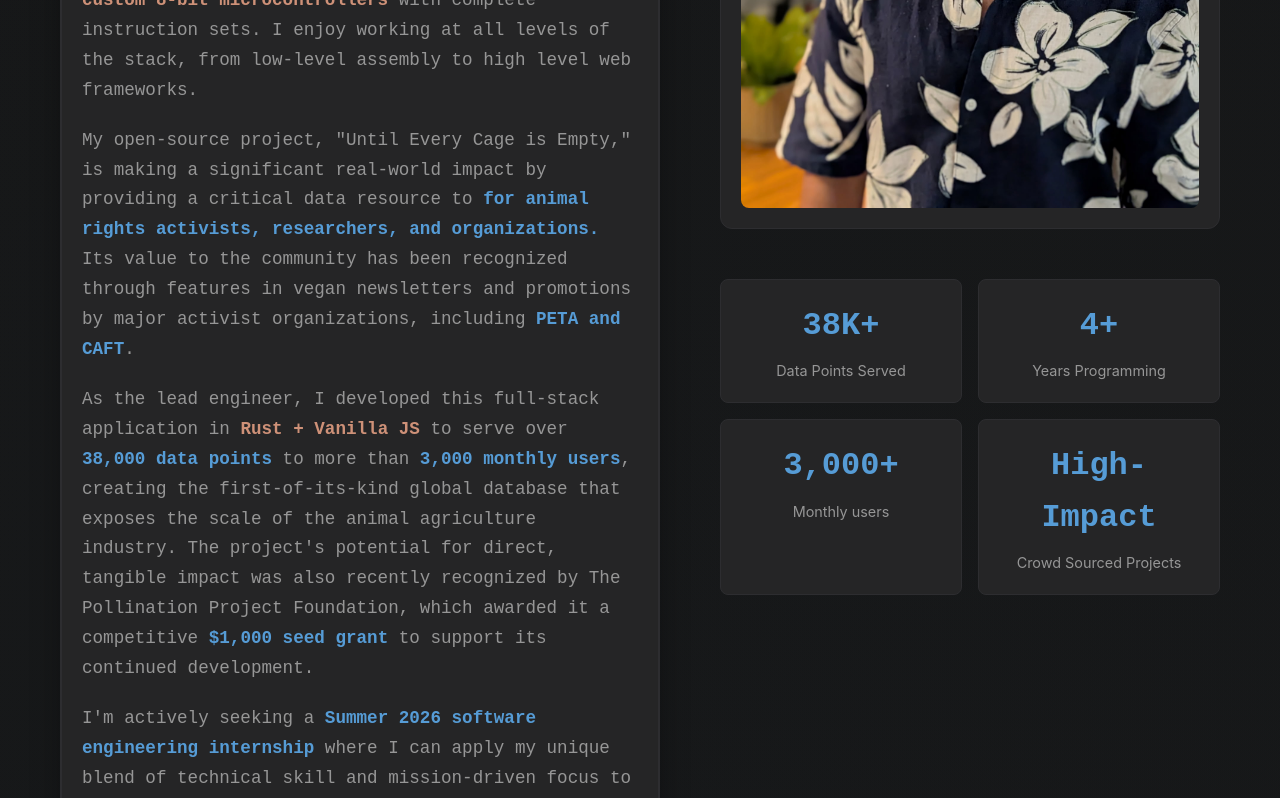
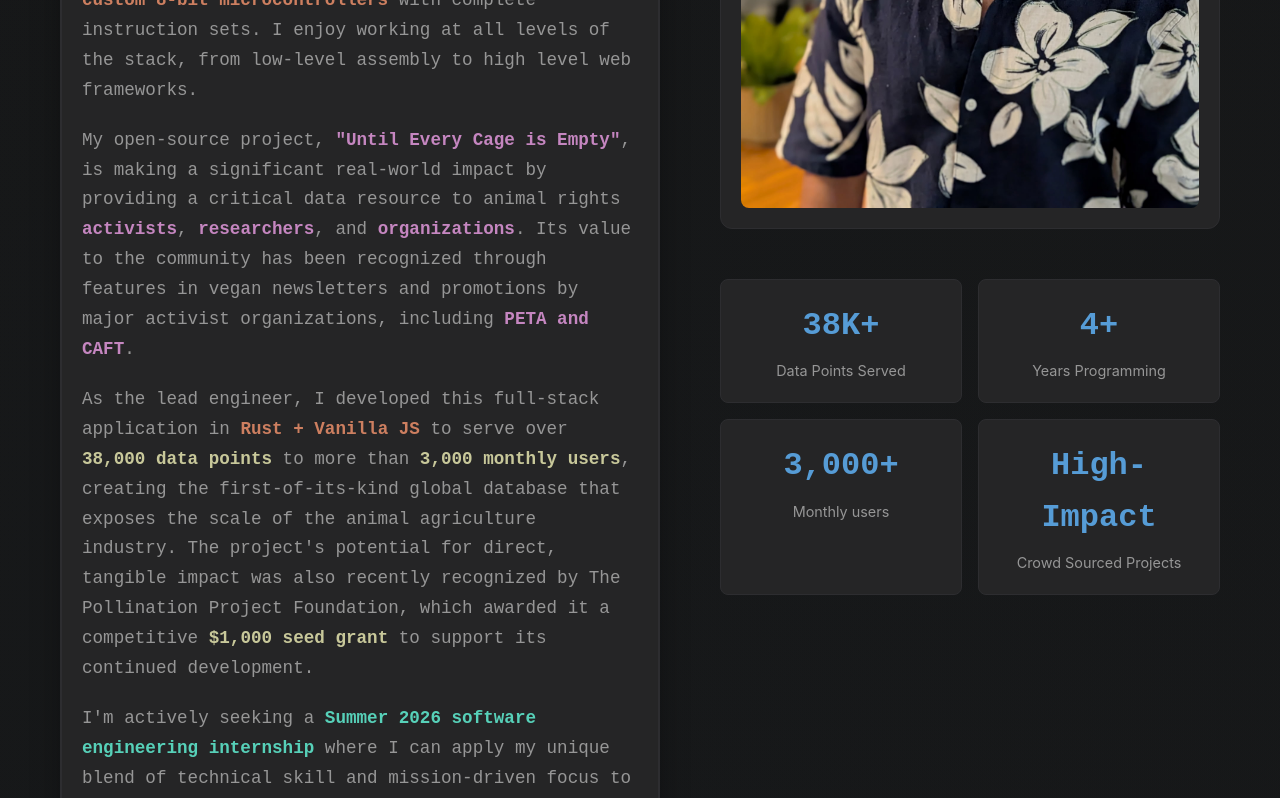
Before and after one commit to counterspecies/Portfolio-Website, a React (Create React App) app: page / in a window 1280 px wide. Shown: the part 1320-2118 px from the top of the page. Built offline with nearby package versions, Linux system fonts and the light colour scheme.

Commit message:
coloring updates

```diff
--- a/src/components/About.css
+++ b/src/components/About.css
@@ -33,6 +33,26 @@
 
 .rust-highlight {
   color: var(--accent-orange);
+  font-weight: 600;
+}
+
+.education-highlight {
+  color: var(--accent-green);
+  font-weight: 600;
+}
+
+.achievement-highlight {
+  color: var(--accent-yellow);
+  font-weight: 600;
+}
+
+.organization-highlight {
+  color: var(--accent-purple);
+  font-weight: 600;
+}
+
+.career-highlight {
+  color: var(--accent-green);
   font-weight: 600;
 }
 
--- a/src/components/About.js
+++ b/src/components/About.js
@@ -21,7 +21,7 @@ const About = () => {
               <div className="terminal-content">
                 <div className="about-description">
                   <p>
-                    I'm a mission driven software engineer, currently studying computer science at <span className="highlight">Southwestern Community College </span>.
+                    I'm a mission driven software engineer, currently studying computer science at <span className="education-highlight">Southwestern Community College </span>.
                     My journey in programming started at the age of 15, with my facination of low-level computing and systems design,
                     which has since evolved into a passion for building impactful software solutions.
                   </p>
@@ -34,20 +34,23 @@ const About = () => {
                   </p>
 
 
-                  <p>My open-source project, "Until Every Cage is Empty,"
+                  <p>My open-source project, <span className="organization-highlight">"Until Every Cage is Empty"</span>,
                     is making a significant real-world impact by providing a critical data resource
-                    to <span className="highlight">for animal rights activists, researchers, and organizations.</span> Its value to the community has been recognized through features in vegan newsletters and promotions by major activist organizations,
-                    including <span className="highlight">PETA and CAFT</span>.</p>
+                    to animal rights <span className="organization-highlight">
+                      activists</span>, <span className="organization-highlight">
+                      researchers</span>, and <span className="organization-highlight">
+                      organizations</span>. Its value to the community has been recognized through features in vegan newsletters and promotions by major activist organizations,
+                    including <span className="organization-highlight">PETA and CAFT</span>.</p>
 
                     <p>
                     As the lead engineer,
-                    I developed this full-stack application in <span className="rust-highlight">Rust + Vanilla JS</span> to serve over <span className="highlight">38,000 data points</span> to more than <span className="highlight">3,000 monthly users</span>,
+                    I developed this full-stack application in <span className="rust-highlight">Rust + Vanilla JS</span> to serve over <span className="achievement-highlight">38,000 data points</span> to more than <span className="achievement-highlight">3,000 monthly users</span>,
                     creating the first-of-its-kind global database that exposes the scale of the animal agriculture industry.
                     The project's potential for direct, tangible impact was also recently recognized by The Pollination Project Foundation,
-                    which awarded it a competitive <span className="highlight">$1,000 seed grant</span> to support its continued development.
+                    which awarded it a competitive <span className="achievement-highlight">$1,000 seed grant</span> to support its continued development.
                     </p>
                   <p>
-                    I'm actively seeking a <span className="highlight"> Summer 2026 software engineering internship </span> where I can apply my unique blend of technical skill and mission-driven focus to a team building meaningful projects.
+                    I'm actively seeking a <span className="career-highlight"> Summer 2026 software engineering internship </span> where I can apply my unique blend of technical skill and mission-driven focus to a team building meaningful projects.
                   </p>
                 </div>
               </div>
--- a/src/index.css
+++ b/src/index.css
@@ -13,11 +13,11 @@
   --text-primary: #d4d4d4;
   --text-secondary: #969696;
   --accent-blue: #569cd6;
-  --accent-green: #4ec9b0;
-  --accent-orange: #ce9178;
+  --accent-green: #57d1b9;
+  --accent-orange: #cd7f60;
   --accent-purple: #c586c0;
   --accent-red: #f44747;
-  --accent-yellow: #dcdcaa;
+  --accent-yellow: #c8c89a;
 
   /* Custom additions */
   --gradient-primary: linear-gradient(135deg, var(--accent-blue), var(--accent-purple));
@@ -74,7 +74,6 @@ code, pre {
 /* Smooth scrolling */
 html {
   scroll-behavior: smooth;
-  overflow-x: hidden;
 }
 
 /* Hide scrollbar for demo videos while keeping functionality */
```
